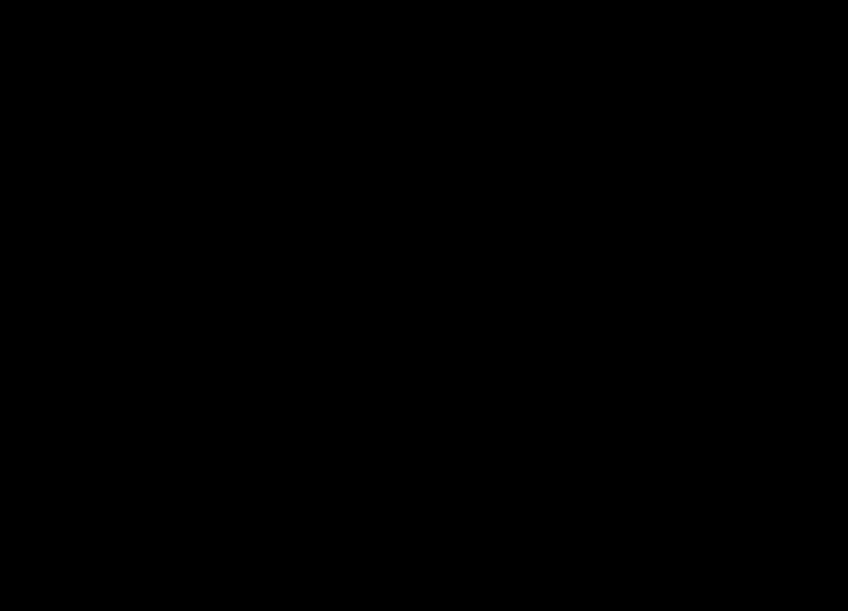
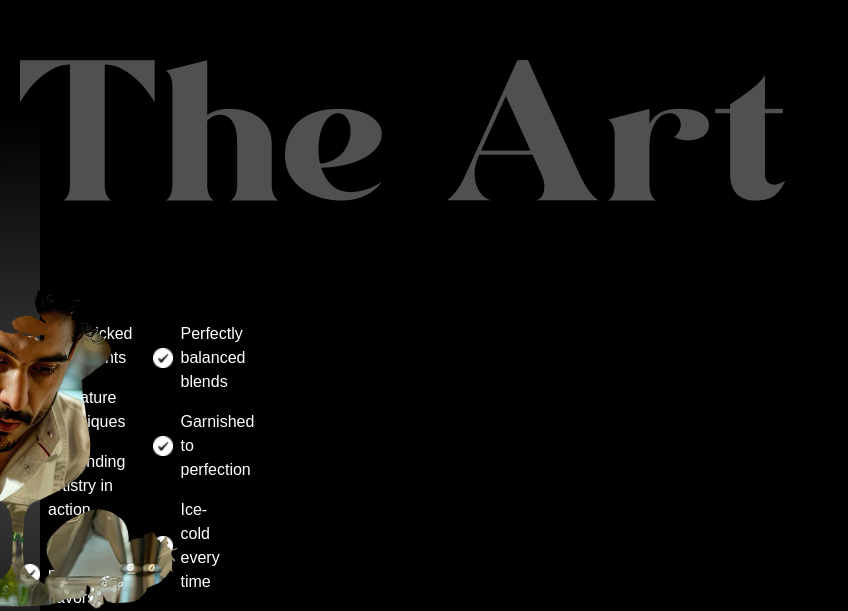
Before and after one commit to matterconi/gsap_cocktails, a React (Vite) app: page / in a window 1280 px wide. Shown: the part 3064-3675 px from the top of the page, without its empty margins (0-848 px from the left). Before the commit the page ends 2776 px from the top, so only its background shows below. Built offline with nearby package versions, Linux system fonts and the light colour scheme; a web font is replaced by a local one.

Commit message:
implement art section

```diff
--- a/src/app.jsx
+++ b/src/app.jsx
@@ -4,6 +4,7 @@ import Navbar from "./components/navbar"
 import Hero from "./components/Hero"
 import Cocktail from "./components/Cocktail"
 import About from "./components/About"
+import Art from "./components/Art"
 
 gsap.registerPlugin(ScrollTrigger)
 
@@ -14,6 +15,7 @@ const app = () => {
 		<Hero />
 		<Cocktail />
 		<About />
+		<Art />
 	</main>
   )
 }
--- /dev/null
+++ b/src/components/Art.jsx
@@ -0,0 +1,94 @@
+import React from 'react'
+import { featureLists, goodLists } from '../../constants'
+import { useMediaQuery } from 'react-responsive'
+import { useGSAP } from '@gsap/react';
+import gsap from 'gsap';
+
+const Art = () => {
+	const isMobile = useMediaQuery({ maxWidth: 767 });
+
+	useGSAP(() => {
+		const start = isMobile ? 'top 20%' : 'top top';
+
+		const maskedTimeline = gsap.timeline({
+			scrollTrigger: {
+				trigger: '#art',
+				start: start,
+				end: 'bottom center',
+				scrub: 1.5,
+				pin: true
+			}
+		});
+
+		maskedTimeline
+			.to('.will-fade', {
+				opacity: 0,
+				stagger: 0.2,
+				ease: 'power1.inOut',
+			})
+			.to('.masked-img', {
+				scale: 1.2,
+				maskPosition: 'center',
+				maskSize: '400%',
+				duration: 1,
+				ease: 'power1.inOut',
+			})
+			.to('#masked-content', {
+					opacity: 1,
+					duration: 1,
+					ease: 'power1.inOut',
+				}
+			)
+	});
+
+  return (
+	<div id="art">
+		<div className='container mx-auto h-ful pt-20'>
+			<h2 className='will-fade'>The Art</h2>
+			<div className='content'>
+				<ul className='space-y-4 will-fade'>
+					{
+						goodLists.map((feature, index) => (
+							<li key={index} className='flex items-center gap-2'>
+								<img src="/images/check.png" alt="check" className='w-5 h-5' />
+								<p>{feature}</p>
+							</li>
+						))
+					}
+				</ul>
+
+				<div className='cocktail-img'>
+					<img
+						src="/images/under-img.jpg"
+						alt="cocktail-img"
+						className='abs-center masked-img size-full object container'
+					/>
+				</div>
+
+				<ul className='space-y-4 will-fade'>
+					{
+						featureLists.map((feature, index) => (
+							<li key={index} className='flex items-center justify-start gap-2'>
+								<img src="/images/check.png" alt="check" className='w-5 h-5' />
+								<p className='md:w-fit w-60'>{feature}</p>
+							</li>
+						))
+					}
+				</ul>
+			</div>
+
+			<div className='masked-container'>
+				<h2 className='will-fade'>
+					Sip-Worthy Perfection
+				</h2>
+				<div id="masked-content">
+					<h3>Fatti col Cuore, decorati con Passione</h3>
+					<p>I miei non sono solo cocktail, sono la mia ricerca artistica e sensoriale</p>
+				</div>
+			</div>
+		</div>
+	</div>
+  )
+}
+
+export default Art
```
